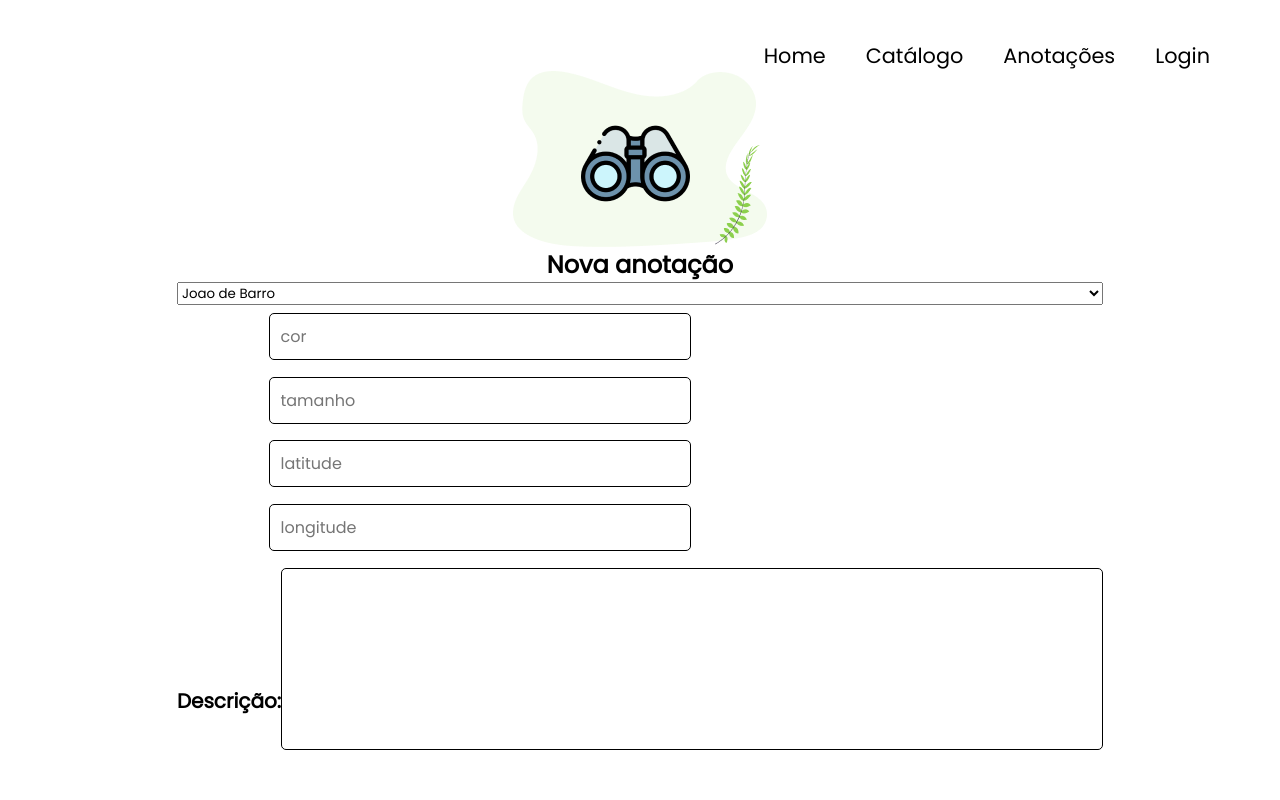
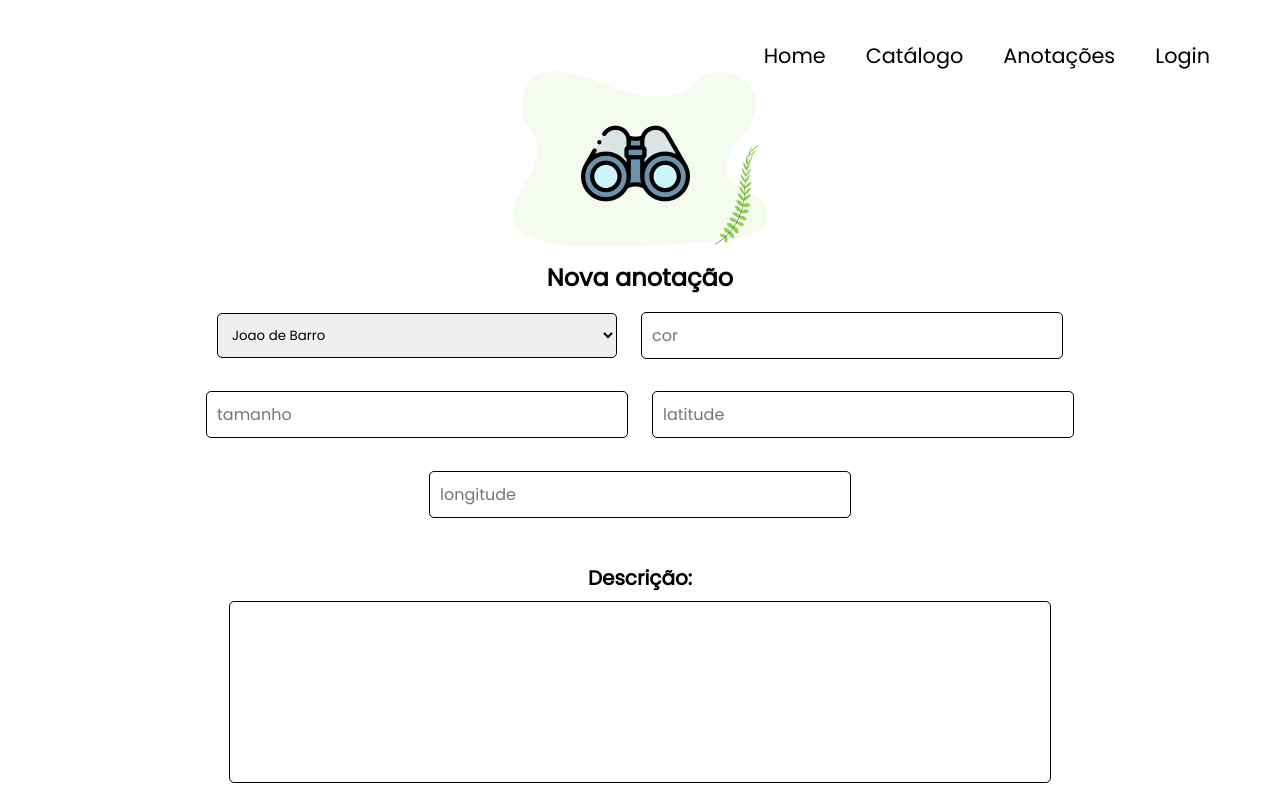
Before and after one commit to cahcastroc/ornitologo_app, a React (Create React App) app in the folder frontend/: page /novaanotacao in a window 1280 px wide. Shown: the top 800 px of the page. Built offline with nearby package versions, Linux system fonts and the light colour scheme.

Commit message:
corrige interfaces e adiciona metodo criar anotacao

```diff
--- a/frontend/src/components/Input/Input.css
+++ b/frontend/src/components/Input/Input.css
@@ -2,9 +2,7 @@
 
 .input-text {
     display: flex;
-    margin: 0 1%;
     justify-content: flex-start;
-    margin-left: 10%;
 }
 
 .caixa-texto {
--- a/frontend/src/components/modal/ModalApp.tsx
+++ b/frontend/src/components/modal/ModalApp.tsx
@@ -34,7 +34,6 @@ const ModalApp = ({ anotacao }: Props) => {
   };
 
   const editar = () => {
-    console.log("amogus")
     setEdit(true);
   };
 
--- a/frontend/src/models/Anotacao.ts
+++ b/frontend/src/models/Anotacao.ts
@@ -16,12 +16,12 @@ export class Anotacao implements IAnotacao{
     usuarioId: number
 
     constructor(body: IAnotacao){
-        this.id = body.id;
-        this.dataHorarioDoAvistamento = body.dataHorarioDoAvistamento;
+        this.id = body.id? body.id : 0;
+        this.dataHorarioDoAvistamento = body.dataHorarioDoAvistamento? body.dataHorarioDoAvistamento: "";
+        this.criadoEm = body.criadoEm? body.criadoEm : "";
         this.comentario = body.comentario;
         this.tamanho = body.tamanho;
         this.corPredominante = body.corPredominante;
-        this.criadoEm = body.criadoEm;
         this.atualizadoEm = body?.atualizadoEm;
         this.ave = body.ave;
         this.localizacao = body.localizacao;
--- /dev/null
+++ b/frontend/src/models/Localizacao.ts
@@ -0,0 +1,13 @@
+import { ILocalizacao } from "../interfaces/ILocalizacao";
+
+export class Localizacao implements ILocalizacao{
+    lat: string;
+    longt: string;
+    descricao: string;
+
+    constructor(body: ILocalizacao){
+        this.lat = body.lat;
+        this.longt = body.longt;
+        this.descricao = body.descricao? body.descricao: "";
+    }
+}
--- a/frontend/src/pages/anotacoesUsuario/AnotacaoService.ts
+++ b/frontend/src/pages/anotacoesUsuario/AnotacaoService.ts
@@ -3,7 +3,15 @@ import React from "react";
 import IAnotacao from "../../interfaces/IAnotacao";
 
 export class AnotacaoService {
-    loginToken = JSON.parse(localStorage.getItem("token") || "{}");
+    private loginToken = JSON.parse(localStorage.getItem("token") || "{}");
+
+    async create(anotacao: IAnotacao){
+        return axios.post("http://localhost:8080/anotacoes", anotacao, {
+            headers:{
+                Authorization: this.loginToken.token
+            }
+        });
+    }
 
     async deleteAnotacao(id: number) {
         return axios(`http://localhost:8080/anotacoes/${id}`, {
@@ -12,7 +20,6 @@ export class AnotacaoService {
             },
             method: "DELETE",
         }).then((response) => {
-            console.log(response.status);
             alert(`aNOTAÇÃO ID: ${id} deletada`);
         });
     }
--- a/frontend/src/pages/anotacoesUsuario/AnotacoesUsuario.css
+++ b/frontend/src/pages/anotacoesUsuario/AnotacoesUsuario.css
@@ -3,3 +3,34 @@
     flex-direction: column;
     align-items: center;
 }
+
+.nova-anotacao-container>h2{
+    margin: 1% 0;
+}
+
+.text-area-container{
+    display: flex;
+    flex-direction: column;
+}
+
+.nova-anotacao-form{
+    display: flex;
+    align-items: center;
+    justify-items: center;
+}
+
+.inputs-container{
+    display: flex;
+    flex-wrap: wrap;
+    justify-content: center;
+    gap: 24px;
+}
+
+.inputs-container>select{
+    width: 50vh;
+    max-height: 48px;
+    margin: 5px 0;
+    padding: 10px;
+    border: 1.5px solid black;
+    border-radius: 5px;
+}
--- a/frontend/src/pages/anotacoesUsuario/AnotacoesUsuario.tsx
+++ b/frontend/src/pages/anotacoesUsuario/AnotacoesUsuario.tsx
@@ -6,24 +6,53 @@ import IAve from "../../interfaces/IAve";
 import { useState, useEffect } from "react";
 import { AnotacaoService } from "./AnotacaoService";
 import BotaoSalvar from "../../components/botaoSalvar/BotaoSalvar";
+import { Anotacao } from "../../models/Anotacao";
+import { ILocalizacao } from "../../interfaces/ILocalizacao";
+import { Localizacao } from "../../models/Localizacao";
 
 const NovaAnotacao = () => {
+  let user = JSON.parse(localStorage.getItem("token") || "{}");
   let [descricao, setDescricao] = useState("");
   let [cor, setCor] = useState("");
   let [tamanho, setTamanho] = useState("");
   let [latitude, setLatitude] = useState("");
-  let [logitude, setLongitude] = useState("");
+  let [longitude, setLongitude] = useState("");
+  let [comentario, setComentario] = useState("");
+  let [ave, setAve] = useState<IAve>({descricao: "Um passaro", nomeCientifico: "Barro de Joao", nomePopular: "João de Barro"});
   let options: IAve[] = [];
   const service: AnotacaoService = new AnotacaoService();
 
   useEffect(()=>{
   })
 
+  function onSubmitHandler(event: React.FormEvent){
+      event.preventDefault();
+      let localizacao: ILocalizacao = new Localizacao({
+        lat: latitude,
+        longt: longitude,
+        descricao: "amogus"
+      });
+
+      let body: Anotacao = new Anotacao({
+        ave: ave,
+        comentario: comentario,
+        corPredominante: cor,
+        localizacao: localizacao,
+        tamanho: tamanho,
+        usuarioId: user.id,
+        id: 0,
+        dataHorarioDoAvistamento: "",
+        criadoEm: ""
+      });
+      service.create(body)
+  }
+
   return (
     <div className="nova-anotacao-container" >
       <img src={binoculo}/>
       <h2>Nova anotação</h2>
-      <form>
+      <form  className="nova-anotacao-form" onSubmit={(event) => onSubmitHandler(event)}>
+        <div className="inputs-container">
           <select name="" id="">
             <option value="id">Joao de Barro</option>
           </select>
@@ -31,12 +60,13 @@ const NovaAnotacao = () => {
           <Input placeholder="tamanho" type="text" onChange={setTamanho}></Input>
           <Input placeholder="latitude" type="text" onChange={setLatitude}></Input>
           <Input placeholder="longitude" type="text" onChange={setLongitude}></Input>
-        <div>
+        </div>
+        <div className="text-area-container">
           <label className="descricao">Descrição: </label>
           <textarea
             className="texto-area"
-            value={descricao}
-            onChange={(event) => setDescricao(event.target.value)}/>
+            value={comentario}
+            onChange={(event) => setComentario(event.target.value)}/>
         </div>
         <BotaoSalvar />
       </form>
```
Also changed, not shown: frontend/src/interfaces/IAnotacao.tsx (+1 -8 lines). Lines whose indentation alone changed are shown as unchanged.
